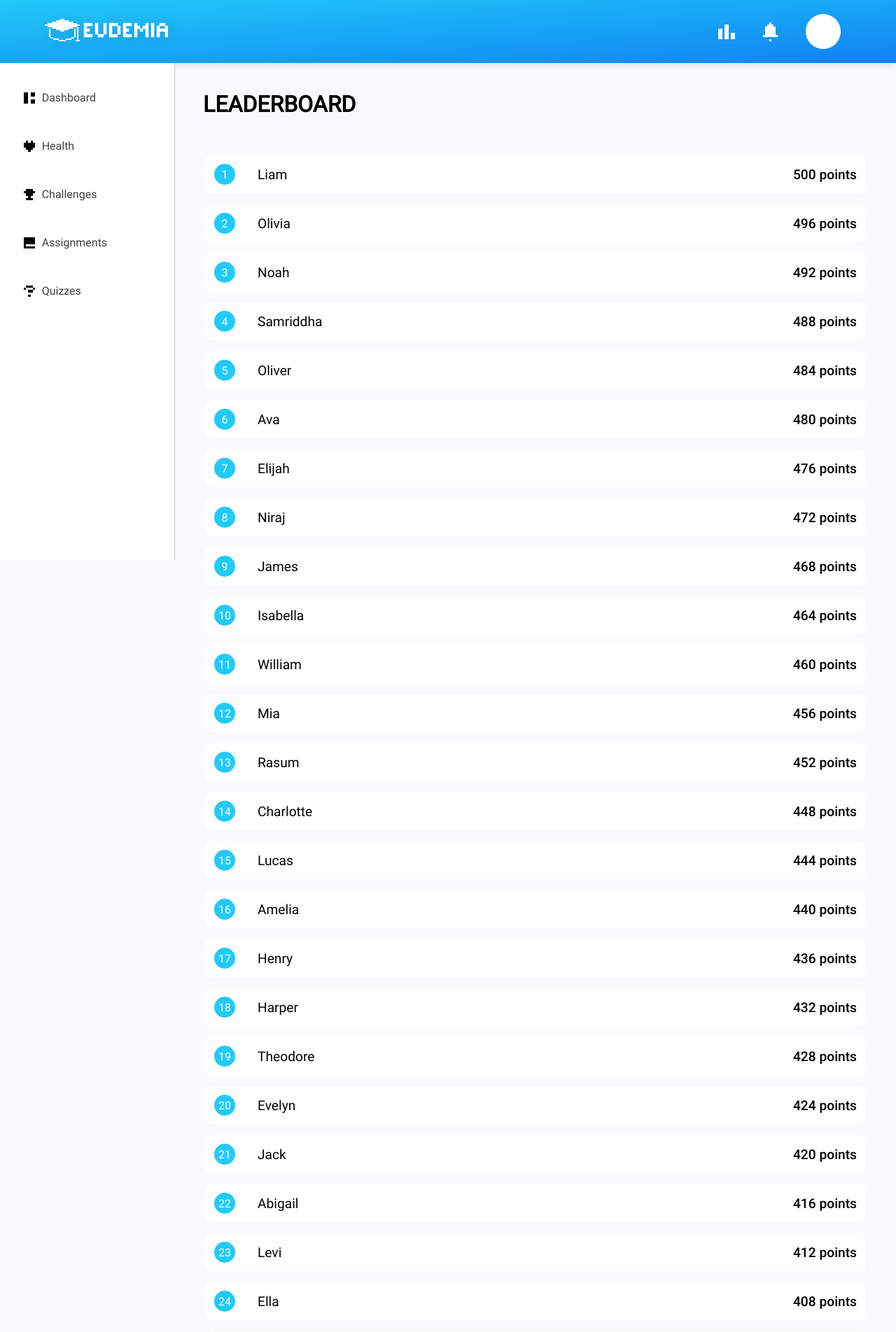
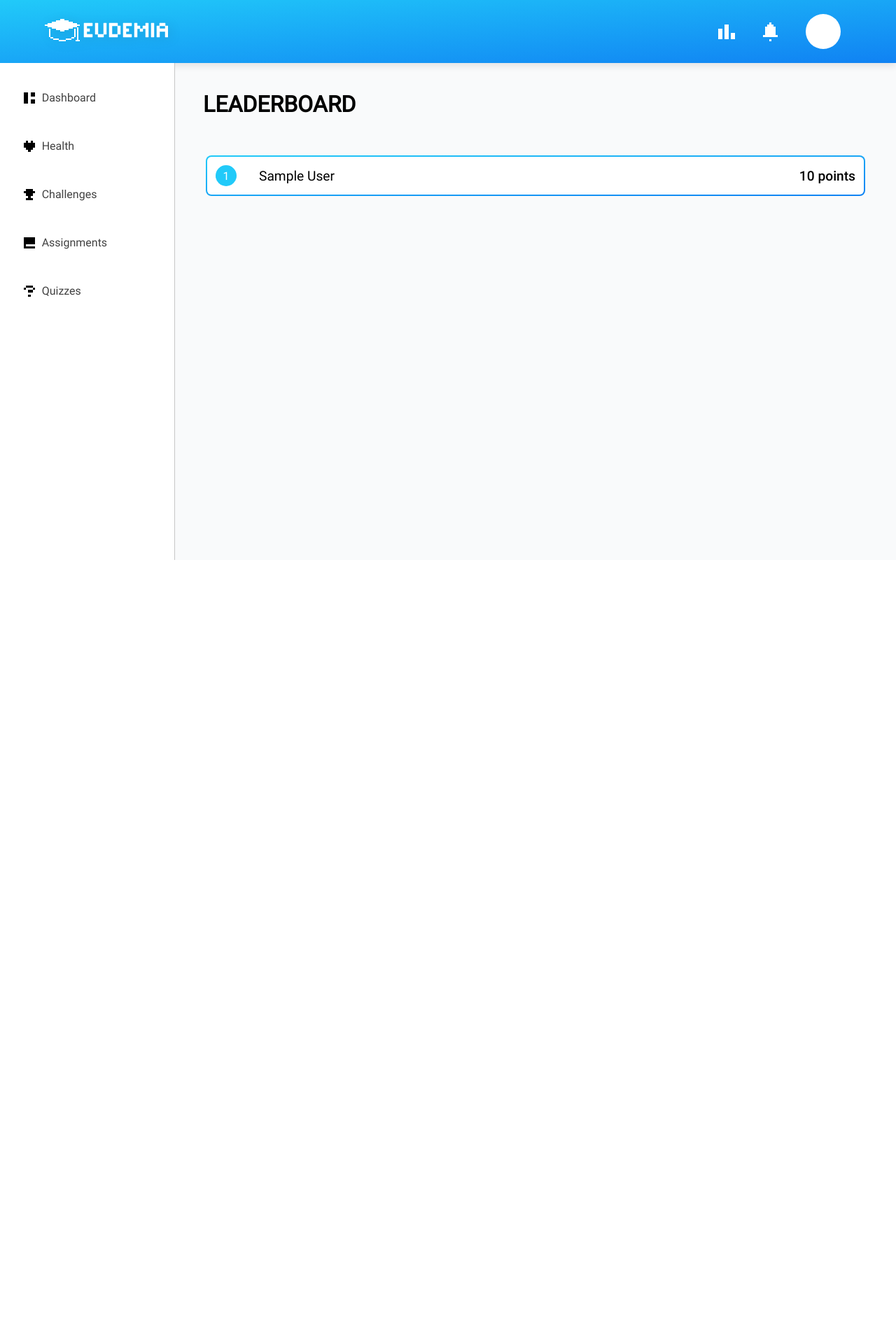
Before and after one commit to SamriddhaPathak/eudemia, a Django app: page /leaderboard/ in a window 1280 px wide. Shown: the top 1903 px of the page at 70% size. After the commit the page ends 800 px from the top, so only its background shows below. Run offline with Django 5.2, Linux system fonts and the light colour scheme; a user stored in the database is signed in; tables that the repository leaves empty hold one stand-in row (values such as "Sample post").

Commit message:
put actual user data in contexts

```diff
--- a/main/static/main/styles/dashboard.css
+++ b/main/static/main/styles/dashboard.css
@@ -34,7 +34,7 @@
 }
 
 .sidebar a:hover {
-    background-color: rgba(255, 255, 255, 0.15);
+    background-color: var(--light-blue);
 }
 
 .sidebar img {
--- a/main/templates/main/dashboard_base.html
+++ b/main/templates/main/dashboard_base.html
@@ -36,6 +36,6 @@
 {% block content %}
     <div class="header">
         <h1>{{ selected.capitalize }}</h1>
-        <h2>Hello, {{ username.capitalize }}</h2>
+        <h2>Hello, {{ fname.capitalize }}</h2>
     </div>
 {% endblock content %}
--- a/main/templates/main/leaderboard_base.html
+++ b/main/templates/main/leaderboard_base.html
@@ -10,13 +10,13 @@
     <h1>LEADERBOARD</h1>
 
     <div class="leaderboard-container">
-        {% for entry in leaderboard %}
-            {% if entry.name.lower == username.lower %}
+        {% for entry in user_data %}
+            {% if entry.user_id == user_id %}
                 <div class="leaderboard-entry gradient-border">
             {% else %}
                 <div class="leaderboard-entry">
             {% endif %}
-                    <div class="rank">{{ forloop.counter }}</div><div class="name">{{ entry.name }}</div><div class="points">{{ entry.points }} points</div>
+                    <div class="rank">{{ forloop.counter }}</div><div class="name">{{ entry.user__first_name }} {{ entry.user__last_name }}</div><div class="points">{{ entry.points }} points</div>
                 </div>
         {% endfor %}
     </div>
--- a/main/templates/main/student/dashboard.html
+++ b/main/templates/main/student/dashboard.html
@@ -5,7 +5,7 @@
     <div class="dashboard-content">
         <div class="points-dashboard">
             <h3>Points</h4>
-            <h2>{{ points }}</h2>
+            <h2>{{ user_data.points }}</h2>
         </div>
         <div class="health-dashboard">
             <h3>Health</h4>
--- a/main/views.py
+++ b/main/views.py
@@ -3,6 +3,7 @@ from django.contrib.auth import authenticate, login
 from django.contrib.auth.decorators import login_required
 from django.contrib import messages
 from django.contrib.auth.models import User
+from users.models import Class, Teacher, Student, Parent
 from .config import SIDEBAR_ITEMS
 
 # Create your views here.
@@ -15,7 +16,6 @@ def dashboard_view(request, category=None):
         category = "dashboard"
 
     usertype = get_user_type(request)
-
     # Map usertype to the corresponding template file for the given category
     usertype_template_map = {
         "student": f"main/student/{category}.html",
@@ -25,12 +25,15 @@ def dashboard_view(request, category=None):
 
     context = {
         "sidebar_items": SIDEBAR_ITEMS.get(usertype), # list of sidebar categories + the path to the icons
+
         "username": request.user.username,
         "selected": category, # the currently selected category
-        "points": 488, # FIXME: example data
-        "fname": "First", # FIXME: example data
-        "lname": "Last", # FIXME: example data
+        "fname": request.user.first_name,
+        "lname": request.user.last_name,
+        "email": request.user.email,
+        "user_id": request.user.id
     }
+
     if get_context(request, category) != None:
         context.update(get_context(request, category))
 
@@ -43,50 +46,89 @@ def error_view(request):
     }
     return render(request, "404.html", context)
 
+
 # Get the context for each category
 # TODO: add all the categories
 def get_context(request, category):
+    # Map the category to each of the fields that the page requires
+    category_fields_map = {
+        "dashboard": ["points"],
+        "leaderboard": ["user_id", "user__first_name", "user__last_name", "points"]
+    }
+
+    # Get the user data for specified category
+    fields = {}
+    if category in category_fields_map:
+        fields = category_fields_map.get(category)
+    user_data_all = get_user_data_all(request, *fields)
+    user_data = get_user_data(request, *fields)
+
     if category == "leaderboard":
         return {
-            # FIXME: example leaderboard data. HAS to be sorted by points in descending order
-            "leaderboard": [
-                {'name': 'Liam', 'points': 500, 'user_id': 1}, # Also add 'user_id' as such
-                {'name': 'Olivia', 'points': 496},
-                {'name': 'Noah', 'points': 492},
-                {'name': 'Samriddha', 'points': 488},
-                {'name': 'Oliver', 'points': 484},
-                {'name': 'Ava', 'points': 480},
-                {'name': 'Elijah', 'points': 476},
-                {'name': 'Niraj', 'points': 472},
-                {'name': 'James', 'points': 468},
-                {'name': 'Isabella', 'points': 464},
-                {'name': 'William', 'points': 460},
-                {'name': 'Mia', 'points': 456},
-                {'name': 'Rasum', 'points': 452},
-                {'name': 'Charlotte', 'points': 448},
-                {'name': 'Lucas', 'points': 444},
-                {'name': 'Amelia', 'points': 440},
-                {'name': 'Henry', 'points': 436},
-                {'name': 'Harper', 'points': 432},
-                {'name': 'Theodore', 'points': 428},
-                {'name': 'Evelyn', 'points': 424},
-                {'name': 'Jack', 'points': 420},
-                {'name': 'Abigail', 'points': 416},
-                {'name': 'Levi', 'points': 412},
-                {'name': 'Ella', 'points': 408},
-                {'name': 'Alexander', 'points': 404},
-                {'name': 'Elizabeth', 'points': 400},
-                {'name': 'Jackson', 'points': 396},
-                {'name': 'Camila', 'points': 392},
-                {'name': 'Sebastian', 'points': 388},
-                {'name': 'Luna', 'points': 384},
-                {'name': 'Mateo', 'points': 380},
-                {'name': 'Sofia', 'points': 376},
-                {'name': 'Daniel', 'points': 372},
-                {'name': 'Avery', 'points': 368},
-                {'name': 'Michael', 'points': 364},
-            ]
+            "user_data": sorted(user_data_all, key=lambda x: x["points"],  reverse=True), # Sort by points for Leaderboard
         }
+
+    # Default: return user data only
+    return {
+        "user_data": user_data,
+    }
+
+def get_user_data(request, *args):
+    usertype = get_user_type(request)
+    usertype_model_map = {
+        "student": Student,
+        "parent": Parent,
+        "teacher": Teacher,
+    }
+
+    if usertype not in usertype_model_map:
+        return {}
+    model = usertype_model_map[usertype]
+
+    user_fields = [f.name for f in User._meta.fields if not f.is_relation]
+    model_fields = [f.name for f in model._meta.fields if not f.name == "user"] + ["user_id"]
+
+    all_fields = [f'user__{field}' for field in user_fields] + model_fields
+    fields = list(args)
+
+    for field in args:
+        if field not in all_fields:
+            raise Exception(f"ERROR: Could not find field '{field}' in model '{model.__name__}'") # raise exception if field not found
+
+    if not args:
+        fields = all_fields
+
+    user_profile = model.objects.select_related("user").filter(user_id=request.user.id).values(*fields)[0]
+
+    return user_profile
+
+def get_user_data_all(request, *args):
+    usertype = get_user_type(request)
+    usertype_model_map = {
+        "student": Student,
+        "parent": Parent,
+        "teacher": Teacher,
+    }
+
+    if usertype not in usertype_model_map:
+        return {}
+    model = usertype_model_map[usertype]
+
+    user_fields = [f.name for f in User._meta.fields if not f.is_relation]
+    model_fields = [f.name for f in model._meta.fields if not f.name == "user"] + ["user_id"]
+
+    all_fields = [f'user__{field}' for field in user_fields] + model_fields
+    fields = list(args)
+
+    for field in args:
+        if field not in all_fields:
+            raise Exception(f"ERROR: Could not find field '{field}' in model '{model.__name__}'") # raise exception if field not found
+
+    if not args:
+        fields = all_fields
+    user_profiles = model.objects.select_related("user").values(*fields)
+
+    return user_profiles
 
 # returns the usertype of the user as a string
 def get_user_type(request):
```
Also changed, not shown: main/config.py (+13 -13 lines), main/migrations/0001_initial.py (added), users/migrations/0002_rename_user_id_teacher_user.py (added), users/migrations/0003_rename_user_id_parent_user_and_more.py (added), users/migrations/0004_alter_teacher_grade.py (added).
